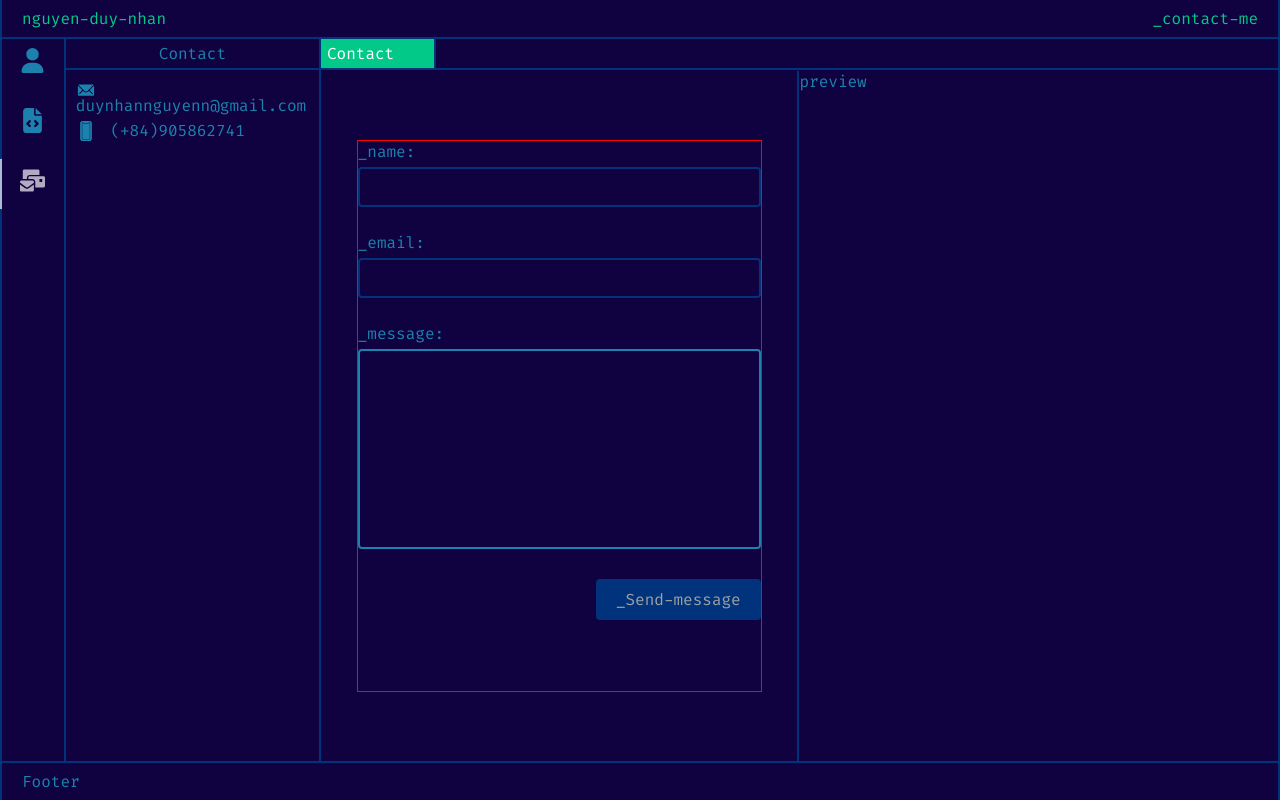
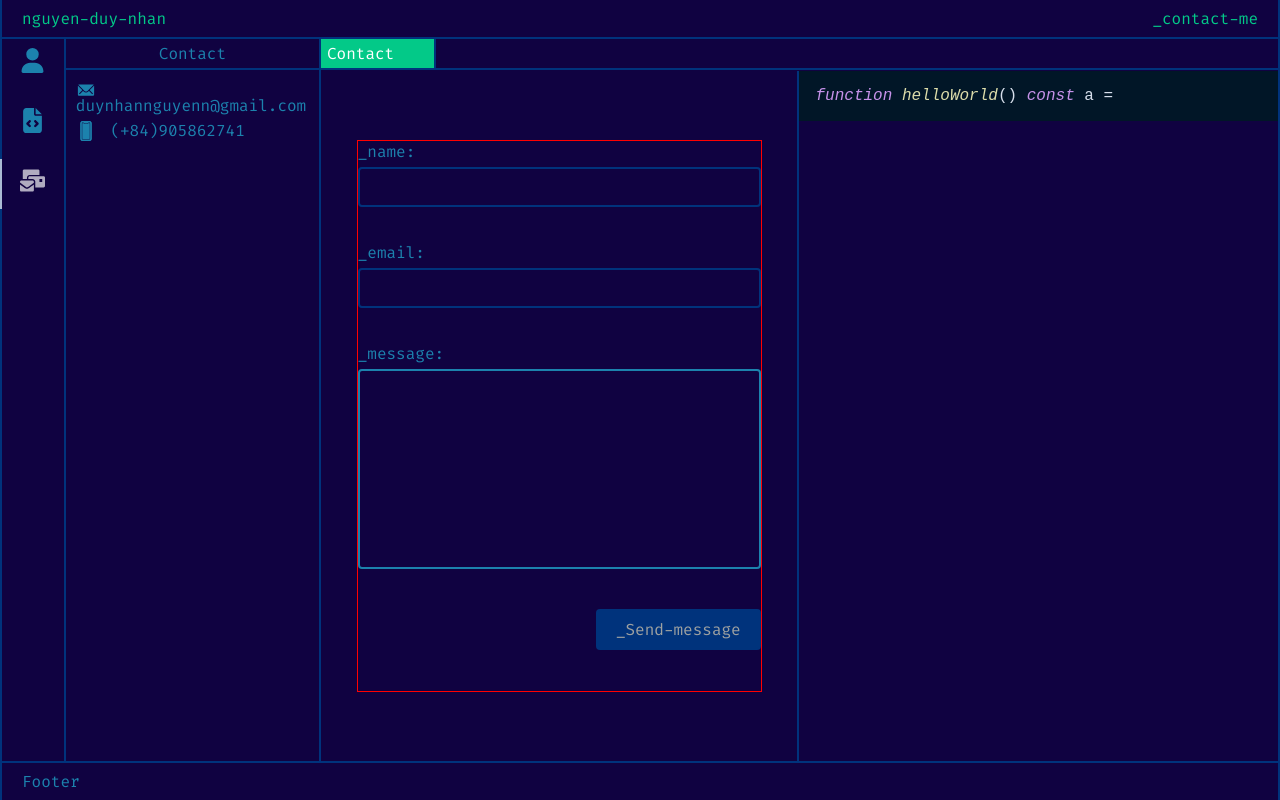
Before and after one commit to duynhannguyen/portfolio-website, a React (Vite) app: page / in a window 1280 px wide. Both pictures are taken after a click on the element 32 px from the left and 184 px from the top of the page. Built offline with nearby package versions, Linux system fonts and the light colour scheme.

Commit message:
feat: create submit form and get value onChange

```diff
--- a/package.json
+++ b/package.json
@@ -11,6 +11,7 @@
   },
   "dependencies": {
     "antd": "^5.16.4",
+    "highlight.js": "^11.9.0",
     "react": "^18.2.0",
     "react-dom": "^18.2.0",
     "react-hook-form": "^7.51.5",
--- a/src/components/contactForm/ContactForm.css
+++ b/src/components/contactForm/ContactForm.css
@@ -30,12 +30,20 @@
   color: #03c988;
   padding-left: 1rem;
   font-size: 1.8rem;
-  margin-bottom: 2.5rem;
   transition: all 0.4s;
 }
 .contact-form__submit .form-submit__input:focus-visible, .contact-form__submit .form-submit__input:hover {
   outline: none;
   border: 0.2rem solid #1c82ad;
+}
+.contact-form__submit .form-submit__error {
+  color: #ff000f;
+  height: 3.5rem;
+  line-height: 3.5rem;
+}
+.contact-form__submit .form-submit__error-text {
+  font-size: 1.3rem;
+  vertical-align: middle;
 }
 .contact-form__submit .form-submit__textarea {
   width: 100%;
@@ -47,7 +55,6 @@
   color: #03c988;
   padding-left: 1rem;
   font-size: 1.8rem;
-  margin-bottom: 2.5rem;
   transition: all 0.4s;
 }
 .contact-form__submit .form-submit__textarea:focus-visible, .contact-form__submit .form-submit__textarea:hover {
--- a/src/components/contactForm/ContactForm.scss
+++ b/src/components/contactForm/ContactForm.scss
@@ -31,13 +31,22 @@
         color: $hightLightDarkMode;
         padding-left: 1rem;
         font-size: 1.8rem;
-        margin-bottom: 2.5rem;
+        // margin-bottom: 2.5rem;
         transition: all 0.4s;
         &:focus-visible,
         &:hover {
           outline: none;
           border: 0.2rem solid $textDarkMode;
         }
+      }
+      &__error {
+        color: #ff000f;
+        height: 3.5rem;
+        line-height: 3.5rem;
+      }
+      &__error-text {
+        font-size: 1.3rem;
+        vertical-align: middle;
       }
 
       &__textarea {
@@ -50,7 +59,6 @@
         color: $hightLightDarkMode;
         padding-left: 1rem;
         font-size: 1.8rem;
-        margin-bottom: 2.5rem;
         transition: all 0.4s;
         &:focus-visible,
         &:hover {
--- a/src/components/contactForm/ContactForm.tsx
+++ b/src/components/contactForm/ContactForm.tsx
@@ -1,40 +1,134 @@
+import { useForm } from "react-hook-form";
 import "./ContactForm.css";
+import { useEffect, useRef, useState } from "react";
+import hljs from "highlight.js";
+import "highlight.js/styles/night-owl.min.css";
+import javascript from "highlight.js/lib/languages/javascript";
+type FormValues = {
+  name?: string;
+  email?: string;
+  message?: string;
+};
 
 const ContactForm = () => {
+  const [inputValue, setInputValue] = useState<FormValues | undefined>({
+    name: "",
+    email: "",
+    message: "",
+  });
+  const {
+    register,
+    handleSubmit,
+    watch,
+    formState: { errors },
+  } = useForm<FormValues>({
+    defaultValues: {
+      name: "",
+      email: "",
+      message: "",
+    },
+  });
+
+  useEffect(() => {
+    const subscription = watch((data) =>
+      setInputValue({
+        name: data.name,
+        email: data.email,
+        message: data.message,
+      })
+    );
+
+    return () => {
+      subscription.unsubscribe();
+    };
+  }, [watch]);
+
+  useEffect(() => {
+    hljs.registerLanguage("javascript", javascript);
+    hljs.highlightAll();
+    if (codeRef.current) {
+      hljs.highlightBlock(codeRef.current);
+    }
+  }, []);
+
+  const onSubmit = (data: FormValues) => {
+    console.log("data", data);
+  };
+  const codeRef = useRef(null);
   return (
     <div className="contact-form">
       <div className=" contact-form__submit ">
-        <form className="form-submit">
+        <form onSubmit={handleSubmit(onSubmit)} className="form-submit">
           <label className="form-submit__label" htmlFor="name-input">
             _name:
           </label>
           <input
+            {...register("name", {
+              required: "This input is required",
+            })}
             className="form-submit__input"
             placeholder=""
             id="name-input"
             type="text"
-            required
+            aria-invalid={errors.name ? "true" : "false"}
           />
+          <div className="form-submit__error">
+            {errors.name && (
+              <p className="form-submit__error-text"> {errors.name.message} </p>
+            )}
+          </div>
+
           <label className="form-submit__label" htmlFor="email-input">
             _email:
           </label>
           <input
+            {...register("email", {
+              required: "This input is required",
+            })}
             className="form-submit__input"
             placeholder=""
             id="email-input"
             type="text"
-            required
           />
+          <div className="form-submit__error">
+            {errors.email && (
+              <p className="form-submit__error-text">
+                {" "}
+                {errors.email.message}{" "}
+              </p>
+            )}
+          </div>
           <label className="form-submit__label" htmlFor="message-area">
             _message:
           </label>
-          <textarea autoFocus className="form-submit__textarea"></textarea>
+          <textarea
+            {...register("message", {
+              required: "This input is required",
+            })}
+            maxLength={350}
+            autoFocus
+            className="form-submit__textarea"
+          ></textarea>
+          <div className="form-submit__error">
+            {errors.message && (
+              <p className="form-submit__error-text">
+                {" "}
+                {errors.message.message}{" "}
+              </p>
+            )}
+          </div>
           <button type="submit" className="form-submit__btn">
             <p className="form-submit__btn-text">_Send-message</p>
           </button>
         </form>
       </div>
-      <div className="contact-form__preview">preview</div>
+      <div className="contact-form__preview">
+        <pre>
+          <code ref={codeRef} className="language-javascript">
+            function helloWorld() const a = {inputValue?.email}
+          </code>
+        </pre>
+      </div>
     </div>
   );
 };
--- a/src/components/mainSection/MainSection.tsx
+++ b/src/components/mainSection/MainSection.tsx
@@ -16,7 +16,6 @@ const MainSection = () => {
   const [showTabBar, setShowTabBar] = useState<ChildrenType[]>([]);
   const [selectedKey, setSelectdKey] = useState<Key[]>([]);
   const [fillterOptions, setFillterOptions] = useState<string[]>([]);
-
   const [myProjects, setMyProjects] = useState(projectList);
 
   const clickToFolded = (title: string) => {
```
Also changed, not shown: 2 other files (tests, documents, lock files or other folders).
